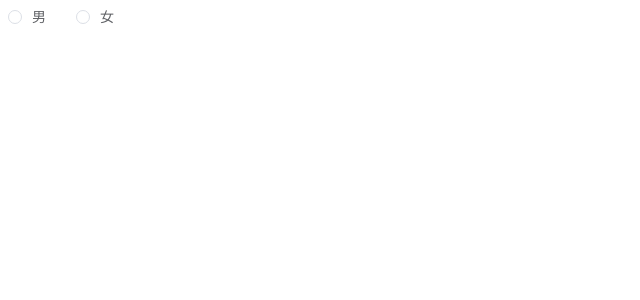
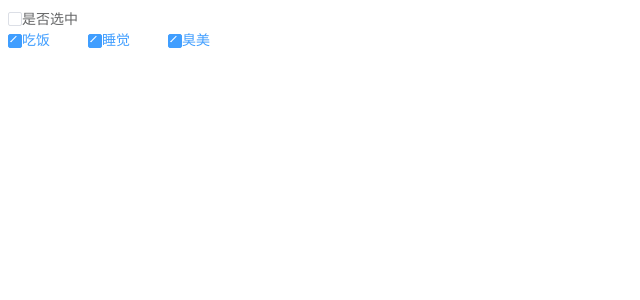
Before and after one commit to lzzhy/itcast-ui, a Vue app: page / in a window 1280 px wide. Shown: the top 300 px of the page, without its empty margins (0-640 px from the left). Built offline with nearby package versions, Linux system fonts and the light colour scheme; a small style sheet from the web is missing.

Commit message:
feat: checkbox-group组件封装完成

```diff
--- a/src/App.vue
+++ b/src/App.vue
@@ -64,10 +64,18 @@
         <!-- <hm-radio label="1" v-model="gender">男</hm-radio>
         <hm-radio label="0" v-model="gender">女</hm-radio> -->
 
-        <hm-radio-group v-model="gender">
+        <!-- radio-group 组件 -->
+        <!-- <hm-radio-group v-model="gender">
             <hm-radio label="1">男</hm-radio>
             <hm-radio label="0">女</hm-radio>
-        </hm-radio-group>
+        </hm-radio-group> -->
+
+        <hm-checkbox v-model="active">是否选中</hm-checkbox>
+        <hm-checkbox-group v-model="hobby">
+            <hm-checkbox label="吃饭"></hm-checkbox>
+            <hm-checkbox label="睡觉"></hm-checkbox>
+            <hm-checkbox label="臭美"></hm-checkbox>
+        </hm-checkbox-group>
     </div>
 </template>
 
@@ -82,7 +90,9 @@ export default {
             active1: false,
             active2: false,
             username: '哈哈哈哈',
-            gender: ''
+            gender: '',
+            active: false,
+            hobby: ['吃饭','睡觉','臭美']
         }
     },
     methods: {
--- /dev/null
+++ b/src/components/checkbox-group.vue
@@ -0,0 +1,51 @@
+<!-- 组件说明 -->
+<template>
+    <div class="checkbox-group">
+        <slot></slot>
+    </div>
+</template>
+
+<script>
+//import x from ''
+export default {
+    name: 'hm-checkbox-group',
+    props: {
+        value: Array
+    },
+    provide() {
+        return {
+            checkboxGroup: this
+        }
+    },
+    components: {
+
+    },
+    data () {
+        return {
+
+        };
+    },
+    computed: {
+
+    },
+    methods: {
+
+    },
+    created() {
+
+    },
+    mounted() {
+
+    },
+    beforeCreate() {}, //生命周期 - 创建之前
+    beforeMount() {}, //生命周期 - 挂载之前
+    beforeUpdate() {}, //生命周期 - 更新之前
+    updated() {}, //生命周期 - 更新之后
+    beforeDestroy() {}, //生命周期 - 销毁之前
+    destroyed() {}, //生命周期 - 销毁完成
+    activated() {}, //如果页面有keep-alive缓存功能，这个函数会触发
+    }
+</script>
+
+<style lang='scss' scoped>
+</style>
--- /dev/null
+++ b/src/components/checkbox.vue
@@ -0,0 +1,158 @@
+<!-- 组件说明 -->
+<template>
+    <label class="hm-checkbox" :class="{'is-checked': isChecked}">
+        <span class="hm-checkbox__input">
+            <span class="hm-checkbox__inner"></span>
+            <input type="checkbox" class="hm-checkbox__original" :name="name" v-model="model" :value="label">
+        </span>
+        <span class="hm-checkbox__label">
+            <slot></slot>
+            <template v-if="!$slots.default">{{label}}</template>
+        </span>
+    </label>
+</template>
+
+<script>
+//import x from ''
+export default {
+    name: 'hm-checkbox',
+    inject: {
+        checkboxGroup: {
+            default: ''
+        }
+    },
+    props: {
+        label: {
+            type: String,
+            default: ''
+        },
+        value: {
+            type: Boolean,
+            default: false
+        },
+        name: {
+            type: String,
+            default: ''
+        }
+    },
+    components: {
+
+    },
+    data () {
+        return {
+
+        };
+    },
+    computed: {
+        model: {
+            get() {
+                return this.isGroup ? this.checkboxGroup.value : this.value
+            },
+            set(value) {
+                this.isGroup ? this.checkboxGroup.$emit('input',value) : this.$emit('input',value)
+            }
+        },
+        isGroup() {
+            return !!this.checkboxGroup
+        },
+        isChecked() {
+            // 判断如果是group包裹着，判断label是否在model中
+            // 如果没被group包裹，直接使用model
+            return this.isGroup ? this.model.includes(this.label) : this.label
+        }
+    },
+    methods: {
+
+    },
+    created() {
+
+    },
+    mounted() {
+
+    },
+    beforeCreate() {}, //生命周期 - 创建之前
+    beforeMount() {}, //生命周期 - 挂载之前
+    beforeUpdate() {}, //生命周期 - 更新之前
+    updated() {}, //生命周期 - 更新之后
+    beforeDestroy() {}, //生命周期 - 销毁之前
+    destroyed() {}, //生命周期 - 销毁完成
+    activated() {}, //如果页面有keep-alive缓存功能，这个函数会触发
+    }
+</script>
+
+<style lang='scss' scoped>
+.hm-checkbox {
+    color: #666768;
+    font-weight: 500;
+    font-size: 14px;
+    position: relative;
+    cursor: pointer;
+    display: inline-block;
+    white-space: nowrap;
+    user-select: none;
+    margin-right: 38px;
+    .hm-checkbox__input {
+        white-space: nowrap;
+        cursor: pointer;
+        outline: none;
+        display: inline-block;
+        line-height: 1;
+        position: relative;
+        vertical-align: middle;
+        .hm-checkbox__inner {
+            display: inline-block;
+            position: relative;
+            border: 1px solid #dcdfe6;
+            border-radius: 2px;
+            box-sizing: border-box;
+            width: 14px;
+            height: 14px;
+            background: #fff;
+            z-index: 1;
+            transition: border-color .2s cubic-bezier(.71,-.46,.29,1.46),background-color .25s cubic-bezier(.71,-.46,.29,1.46);
+            &::after {
+                box-sizing: content-box;
+                content: '';
+                border: 1px solid #fff;
+                border-left: 0;
+                border-top: 0;
+                height: 7px;
+                left: 4px;
+                position: absolute;
+                transform: rotate(45deg) scale(Y);
+                transform-origin: center;
+            }
+        }
+    }
+    .hm-checkbox__original {
+        opacity: 0;
+        outline: none;
+        position: absolute;
+        left: 10px;
+        margin: 0;
+        width: 0;
+        height: 0;
+        z-index: -1;
+    }
+    .hm-checkbo__label {
+        display: inline-block;
+        padding-left: 10px;
+        line-height: 20px;
+        font-size: 14px;
+    }
+}
+.hm-checkbox.is-checked {
+    .hm-checkbox__input {
+        .hm-checkbox__inner {
+            background: #409eff;
+            border-color: #409eff;
+            &:after {
+                transform:rotate(45deg) scaleY(1)
+            }
+        }
+    }
+    .hm-checkbox__label {
+        color: #409eff;
+    }
+}
+</style>
--- a/src/main.js
+++ b/src/main.js
@@ -6,6 +6,8 @@ import input from './components/input'
 import switchs from './components/switch.vue'
 import radio from './components/radio.vue'
 import radiogroup from './components/radio-group.vue'
+import checkbox from './components/checkbox.vue'
+import checkboxgroup from './components/checkbox-group.vue'
 
 Vue.config.productionTip = false
 
@@ -15,6 +17,8 @@ Vue.component(input.name,input)
 Vue.component(switchs.name,switchs)
 Vue.component(radio.name,radio)
 Vue.component(radiogroup.name,radiogroup)
+Vue.component(checkbox.name,checkbox)
+Vue.component(checkboxgroup.name,checkboxgroup)
 
 new Vue({
   render: h => h(App),
```
